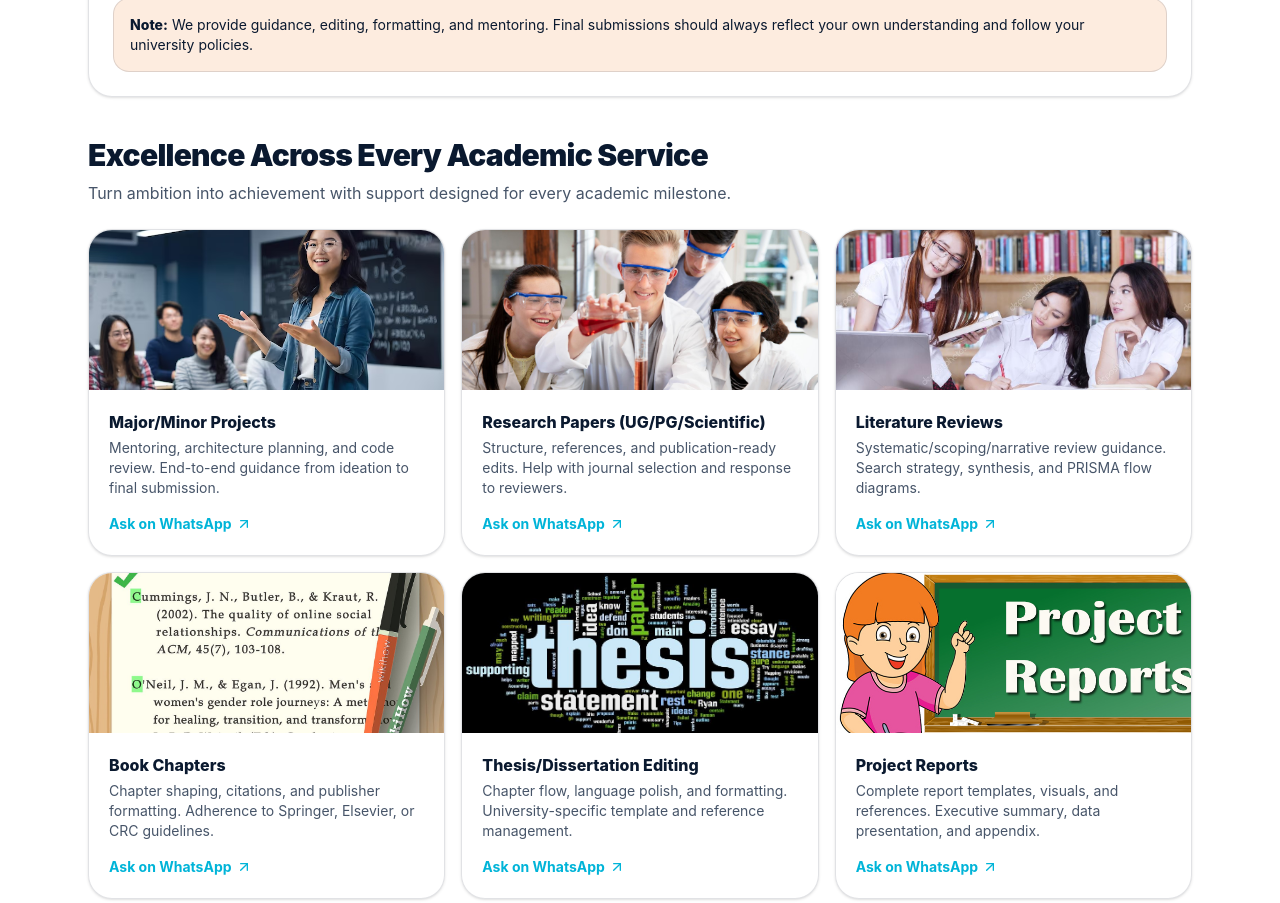
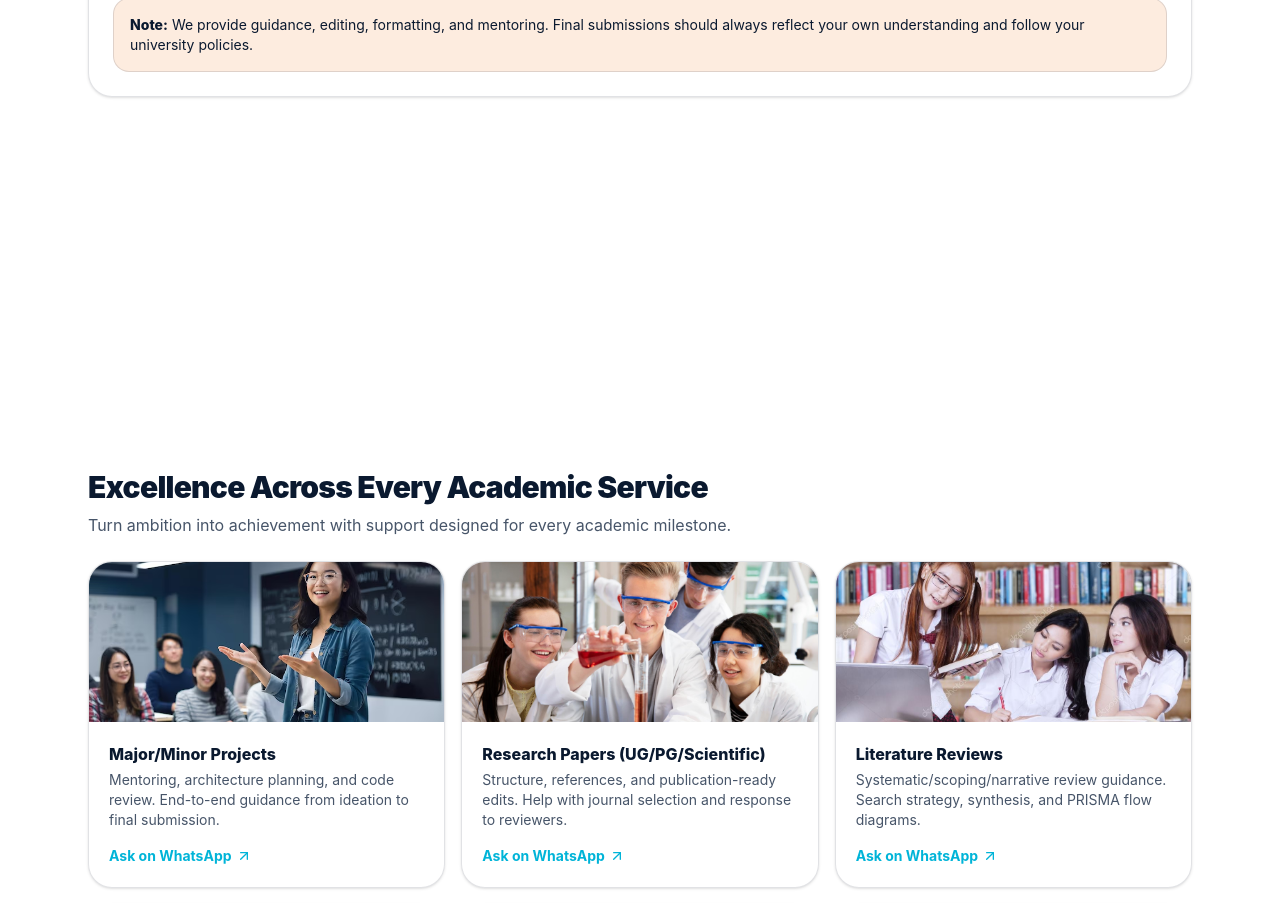
Before and after one commit to bharatacademix/Academix, a React (Vite) app: page /services in a window 1280 px wide. Shown: the part 1920-2823 px from the top of the page. Built offline with nearby package versions, Linux system fonts and the light colour scheme; no server answers.

Commit message:
feat: add Google AdSense integration with site verification
- Create AdSense reusable React component
- Add ad placements to HomePage and ServicesPage
- Configure environment variables for ad unit IDs
- Add ads.txt for site verification
- Update HTML with AdSense tracking script

```diff
--- a/index.html
+++ b/index.html
@@ -14,6 +14,9 @@
       content="academic support India, research paper editing, thesis editing, project mentoring, academic proofreading, Bharat Academix"
     />
     <meta name="theme-color" content="#0A192F" />
+    <!-- Google AdSense -->
+    <script async src="https://pagead2.googlesyndication.com/pagead/js/adsbygoogle.js?client=ca-pub-9096209867795576"
+     crossorigin="anonymous"></script>
   </head>
   <body>
     <div id="root"></div>
--- /dev/null
+++ b/src/components/shared/AdSense.tsx
@@ -0,0 +1,51 @@
+import { useEffect } from 'react';
+
+interface AdSenseProps {
+  adSlot: string; // Your ad unit ID
+  adFormat?: 'auto' | 'horizontal' | 'vertical' | 'rectangle';
+  fullWidth?: boolean;
+  style?: React.CSSProperties;
+  className?: string;
+}
+
+export const AdSense: React.FC<AdSenseProps> = ({
+  adSlot,
+  adFormat = 'auto',
+  fullWidth = true,
+  style,
+  className = '',
+}) => {
+  useEffect(() => {
+    // Push ad request to the AdSense queue
+    try {
+      if (window.adsbygoogle) {
+        window.adsbygoogle.push({});
+      }
+    } catch (error) {
+      console.error('AdSense error:', error);
+    }
+  }, []);
+
+  return (
+    <div className={`ad-container ${className}`} style={style}>
+      <ins
+        className="adsbygoogle"
+        style={{
+          display: 'block',
+          ...style,
+        }}
+        data-ad-client="ca-pub-9096209867795576"
+        data-ad-slot={adSlot}
+        data-ad-format={adFormat}
+        data-full-width-responsive={fullWidth}
+      ></ins>
+    </div>
+  );
+};
+
+// Declare window type for TypeScript
+declare global {
+  interface Window {
+    adsbygoogle: any[];
+  }
+}
--- a/src/pages/HomePage.tsx
+++ b/src/pages/HomePage.tsx
@@ -7,6 +7,7 @@ import { Chatbot } from '../components/shared/Chatbot'
 import { usePreferences } from '../state/preferences'
 import { cn } from '../lib/cn'
 import { HomeServicesOneByOne } from '../components/sections/HomeServicesOneByOne'
+import { AdSense } from '../components/shared/AdSense'
 
 function useTypingText(text: string, speedMs = 55) {
   const [value, setValue] = useState('')
@@ -199,6 +200,16 @@ export function HomePage() {
         </div>
       </section>
 
+      {/* Advertisement Section */}
+      {import.meta.env.VITE_ADSENSE_AD_UNIT_TOP && (
+        <AdSense
+          adSlot={import.meta.env.VITE_ADSENSE_AD_UNIT_TOP}
+          adFormat="auto"
+          className="my-8"
+          style={{ minHeight: '300px' }}
+        />
+      )}
+
       <section className="relative overflow-hidden rounded-3xl border border-[var(--border)] bg-gradient-to-r from-[var(--emerald)]/10 via-white/20 to-[var(--emerald)]/10 p-8 text-center">
         <div className="absolute inset-0 bg-gradient-to-r from-transparent via-white/5 to-transparent animate-pulse" />
         <div className="relative">
@@ -211,6 +222,16 @@ export function HomePage() {
       <Chatbot />
 
       <HomeServicesOneByOne />
+
+      {/* Advertisement Section */}
+      {import.meta.env.VITE_ADSENSE_AD_UNIT_ARTICLE && (
+        <AdSense
+          adSlot={import.meta.env.VITE_ADSENSE_AD_UNIT_ARTICLE}
+          adFormat="horizontal"
+          className="my-8"
+          style={{ minHeight: '250px' }}
+        />
+      )}
 
       <section className="relative overflow-hidden rounded-3xl border border-[var(--border)] bg-gradient-to-r from-[var(--emerald)]/10 via-white/20 to-[var(--emerald)]/10 p-8 text-center">
         <div className="absolute inset-0 bg-gradient-to-r from-transparent via-white/5 to-transparent animate-pulse" />
@@ -339,6 +360,16 @@ export function HomePage() {
         </Card>
       </section>
 
+      {/* Advertisement Section */}
+      {import.meta.env.VITE_ADSENSE_AD_UNIT_BOTTOM && (
+        <AdSense
+          adSlot={import.meta.env.VITE_ADSENSE_AD_UNIT_BOTTOM}
+          adFormat="auto"
+          className="my-8"
+          style={{ minHeight: '250px' }}
+        />
+      )}
+
       <section className="mt-10 rounded-3xl border border-[var(--border)] bg-[color:var(--navy)] p-8 text-white">
         <div className="grid gap-6 lg:grid-cols-[1.7fr_1fr] lg:items-center">
           <div>
--- a/src/pages/ServicesPage.tsx
+++ b/src/pages/ServicesPage.tsx
@@ -3,6 +3,7 @@ import { Card } from '../components/shared/Card'
 import { PageHeader } from '../components/shared/PageHeader'
 import { Tabs } from '../components/shared/Tabs'
 import { SupportAreasSection } from '../components/sections/SupportAreasSection'
+import { AdSense } from '../components/shared/AdSense'
 
 type TabId = 'students' | 'research' | 'professional'
 
@@ -294,6 +295,16 @@ export function ServicesPage() {
         </div>
       </Card>
 
+      {/* Advertisement Section */}
+      {import.meta.env.VITE_ADSENSE_AD_UNIT_SIDEBAR && (
+        <AdSense
+          adSlot={import.meta.env.VITE_ADSENSE_AD_UNIT_SIDEBAR}
+          adFormat="auto"
+          className="my-8"
+          style={{ minHeight: '300px' }}
+        />
+      )}
+
       <div className="mt-10">
         <SupportAreasSection
           title="Excellence Across Every Academic Service"
```
Also changed, not shown: public/ads.txt (added), 2 other files (tests, documents, lock files or other folders).
